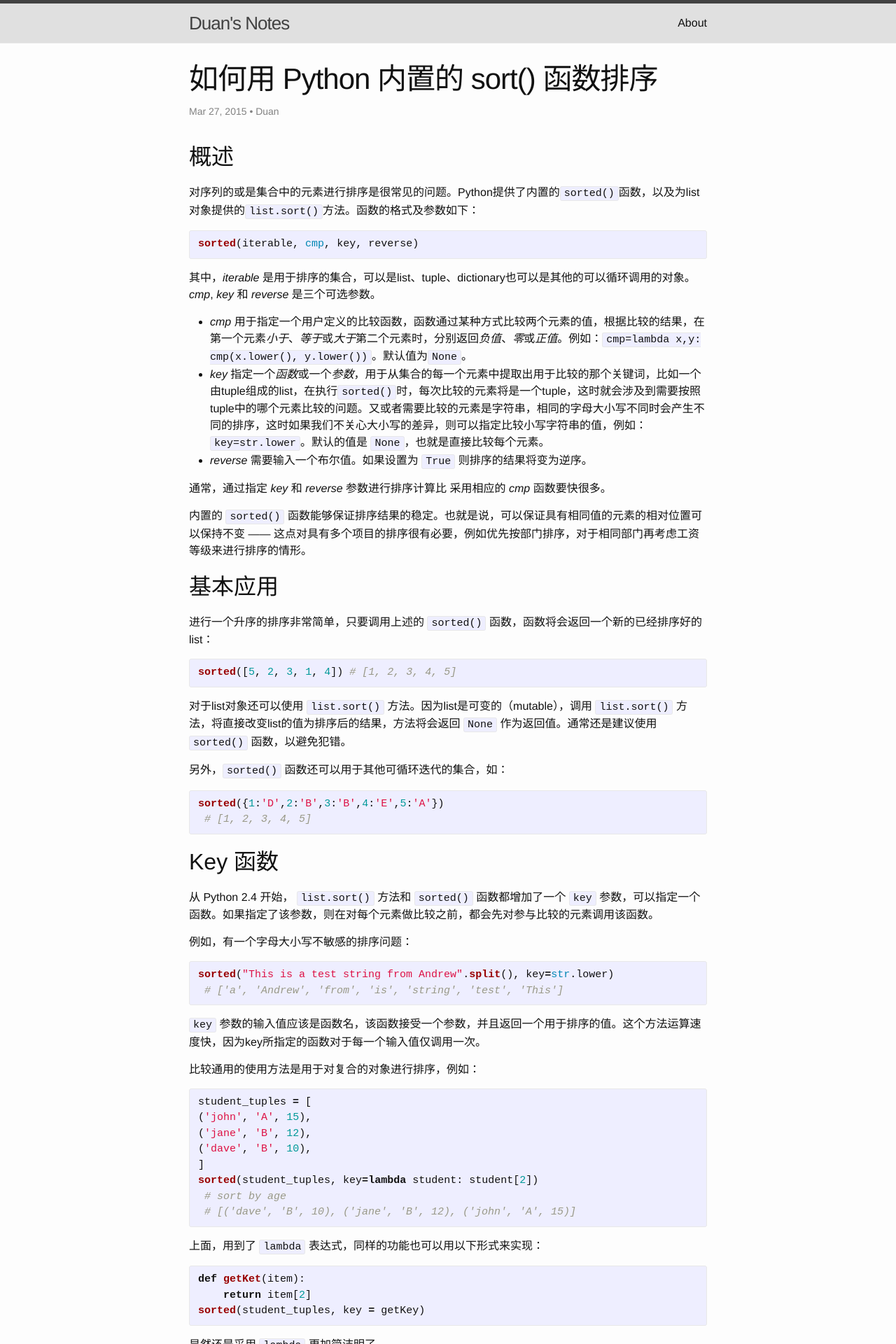
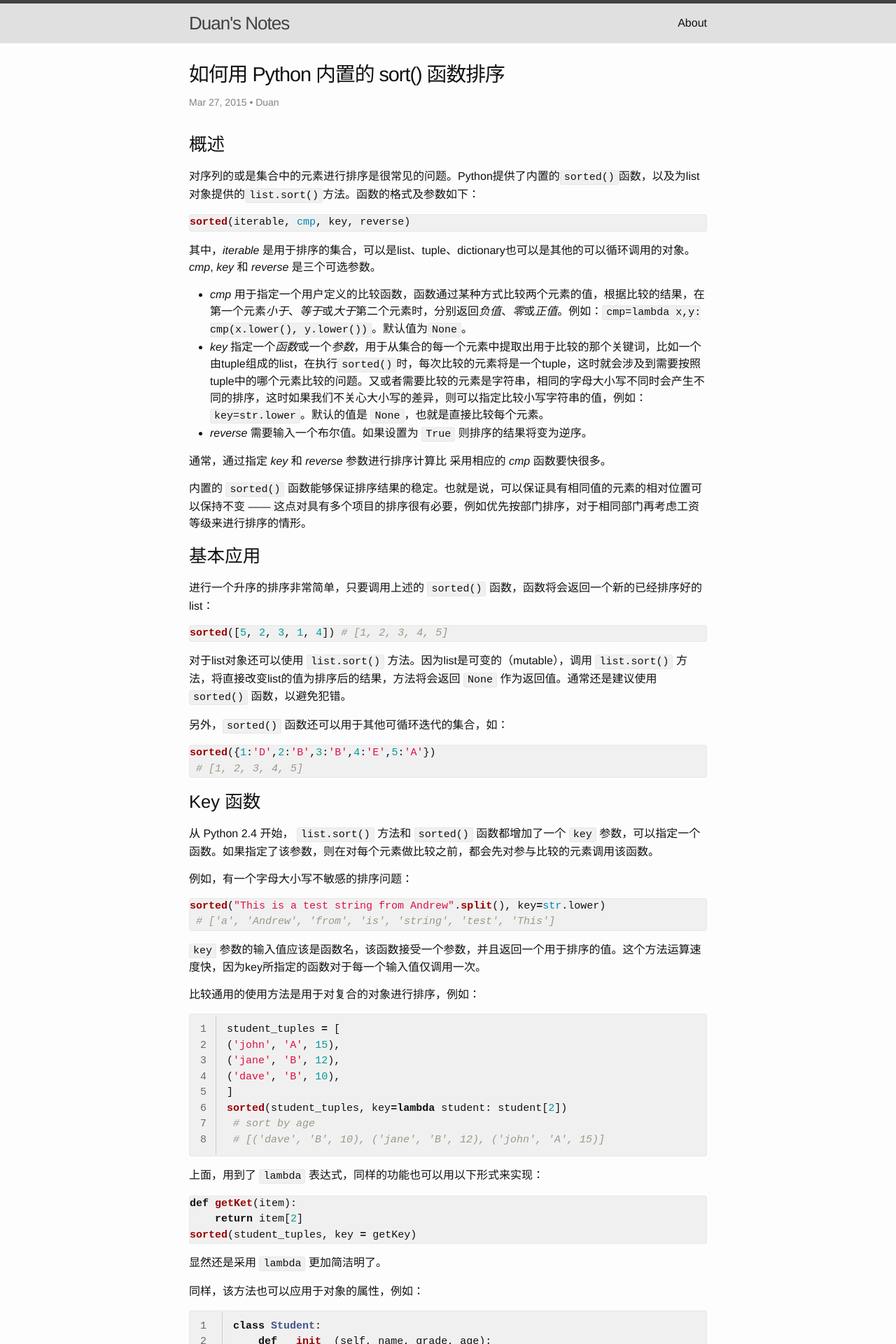
Before and after one commit to wnduan/wnduan.github.io, a Jekyll site: the page built from _posts/2015-03-27-sort-list-tuple-and-dictionary.md, in a window 1280 px wide. Shown: the top 1920 px of the page at 70% size. Built offline with Jekyll 4.4.1, drawn with Linux system fonts in a browser that asks for light colours; some of the changed text lies outside the part shown.

Commit message:
change background color and linenos for code block

```diff
--- a/_config.yml
+++ b/_config.yml
@@ -32,6 +32,7 @@ github_username:  wnduan
 
 # Build settings
 # markdown: kramdown -> already included in GitHub settings
+highlighter: rouge # or pygments or null
 
 # GitHub settings
 #github: [metadata] # ? what's this for
@@ -39,6 +40,7 @@ kramdown:
   input: GFM
   hard_wrap: false
   syntax_highlighter: rouge
+
 gems:
   - jekyll-coffeescript
   - jekyll-paginate
--- a/_posts/2015-03-27-sort-list-tuple-and-dictionary.md
+++ b/_posts/2015-03-27-sort-list-tuple-and-dictionary.md
@@ -56,7 +56,7 @@ sorted("This is a test string from Andrew".split(), key=str.lower)
 
 比较通用的使用方法是用于对复合的对象进行排序，例如：
 
-{% highlight python %}
+{% highlight python linenos %}
 student_tuples = [
 ('john', 'A', 15),
 ('jane', 'B', 12),
@@ -79,7 +79,7 @@ sorted(student_tuples, key = getKey)
 
 同样，该方法也可以应用于对象的属性，例如：
 
-{% highlight python %}
+{% highlight python linenos %}
 class Student:
     def __init__(self, name, grade, age):
         self.name = name
@@ -153,7 +153,7 @@ sorted(data, key=itemgetter(0))
 
 这种排序稳定性的性质，为我们解决一些复杂的排序问题提供了便利。可以通过一系列排序步骤的组合来解决复杂排序问题。举个例子：接着上面的学生信息的问题，
 
-{% highlight python %}
+{% highlight python linenos %}
 student_tuples = [
 ('john', 'A', 15),
 ('jane', 'B', 12),
--- a/_sass/_base.scss
+++ b/_sass/_base.scss
@@ -132,7 +132,8 @@ code {
     font-size: 15px;
     border: 1px solid $grey-color-light;
     border-radius: 3px;
-    background-color: #eef;
+    // background color shoule be the same as _syntax-highlighting.scss
+    background-color: #f0f0f0; // change #eef to #f0f0f0
 }
 
 code {
--- a/_sass/_layout.scss
+++ b/_sass/_layout.scss
@@ -230,39 +230,64 @@
 }
 
 .post-title {
-    font-size: 42px;
+    font-size: 1.8em;  /* change 42px -> 1.8em */
     letter-spacing: -1px;
     line-height: 1;
 
     @include media-query($on-laptop) {
-        font-size: 36px;
+        font-size: 1.6em;  /* change 36px -> 1.6em */
     }
 }
 
 .post-content {
     margin-bottom: $spacing-unit;
+/* add support for h1 title, not recommand to use in the post however */
+    h1 {
+        font-size: 1.8em;
+
+        @include media-query($on-laptop) {
+            font-size: 1.6em;
+        }
+    }
 
     h2 {
-        font-size: 32px;
+        font-size: 1.6em;  /* change 32px -> 1.6em */
 
         @include media-query($on-laptop) {
-            font-size: 28px;
+            font-size: 1.4em;  /* change 28px -> 1.4em */
         }
     }
 
     h3 {
-        font-size: 26px;
+        font-size: 1.4em;  /* change 26px -> 1.4em */
 
         @include media-query($on-laptop) {
-            font-size: 22px;
+            font-size: 1.2em;  /* change 22px -> 1.2em */
         }
     }
 
     h4 {
-        font-size: 20px;
+        font-size: 1.2em;  /* change 20px -> 1.2em */
 
         @include media-query($on-laptop) {
-            font-size: 18px;
+            font-size: 1em;  /* change 18px -> 1em */
+        }
+    }
+
+/* add h5 and h6 support, but make sure use them in only in special conditons */
+    h5 {
+        font-size: 1em;  /* change 20px -> 1em */
+
+        @include media-query($on-laptop) {
+            font-size: 1em;  /* change 18px -> 1em */
+        }
+    }
+
+    h6 {
+        font-size: 1em;  /* change 20px -> 1em */
+
+        @include media-query($on-laptop) {
+            font-size: 1em;  /* change 18px -> 1em */
         }
     }
 }
--- a/_sass/_syntax-highlighting.scss
+++ b/_sass/_syntax-highlighting.scss
@@ -6,8 +6,8 @@
     @extend %vertical-rhythm;
 
     .highlighter-rouge & {
-      background: #eef;
-    }
+      background: #f0f0f0;
+    } // change #eef to #f0f0f0. also change the set in _base.sass
 
     .c     { color: #998; font-style: italic } // Comment
     .err   { color: #a61717; background-color: #e3d2d2 } // Error
@@ -68,4 +68,59 @@
     .vg    { color: #008080 } // Name.Variable.Global
     .vi    { color: #008080 } // Name.Variable.Instance
     .il    { color: #099 } // Literal.Number.Integer.Long
+
+
+
+
+
 }
+
+
+
+
+/*
+* Configuration for lineons from :
+* http://www.minh.io/blog/2015/06/28/jekyll-line-numbers/
+*/
+// so that the line numbers are not selectable
+@mixin unselectable() {
+  -webkit-touch-callout: none;
+  -webkit-user-select: none;
+  -khtml-user-select: none;
+  -moz-user-select: none;
+  -ms-user-select: none;
+  user-select: none;
+}
+@mixin opacity($opacity) {
+  opacity: $opacity;
+  $opacity-ie: $opacity * 100;
+  filter: alpha(opacity=$opacity-ie); //IE8
+}
+
+// having a lineno-container made it easier to style line number
+// code blocks without impacting normal code blocks
+.highlight > pre {
+  padding: 0px;
+}
+
+.highlight {
+  pre.lineno {
+    border: none;
+    @include opacity(0.6);
+  }
+
+  .lineno {
+    @include unselectable();
+  }
+
+  .gutter {
+    border-right: 1px solid #ccc;
+  }
+
+  pre {
+    pre {
+      border: none;
+      margin-bottom: 0px;
+    }
+  }
+}
--- a/css/main.scss
+++ b/css/main.scss
@@ -15,7 +15,7 @@ $base-line-height: 1.5;
 $spacing-unit:     30px;
 
 $text-color:       #111;
-$background-color: #fdfdfd; // change #fdfdfd -> #efefef by #wnduan
+$background-color: #fdfdfd;
 $brand-color:      #2a7ae2;
 
 $grey-color:       #828282;
@@ -27,7 +27,6 @@ $content-width:    800px;
 
 $on-palm:          600px;
 $on-laptop:        800px;
-
 
 
 // Use media queries like this:
```
Also changed, not shown: README.md.
